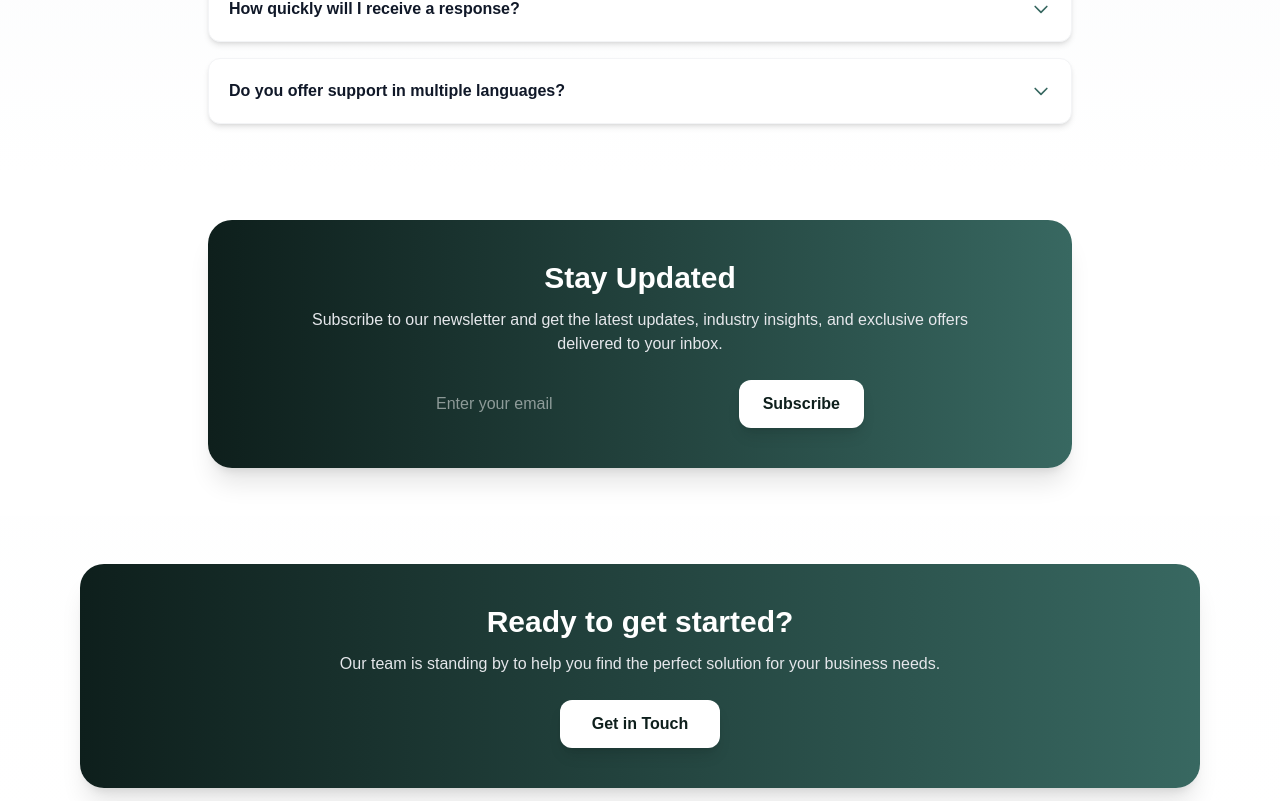
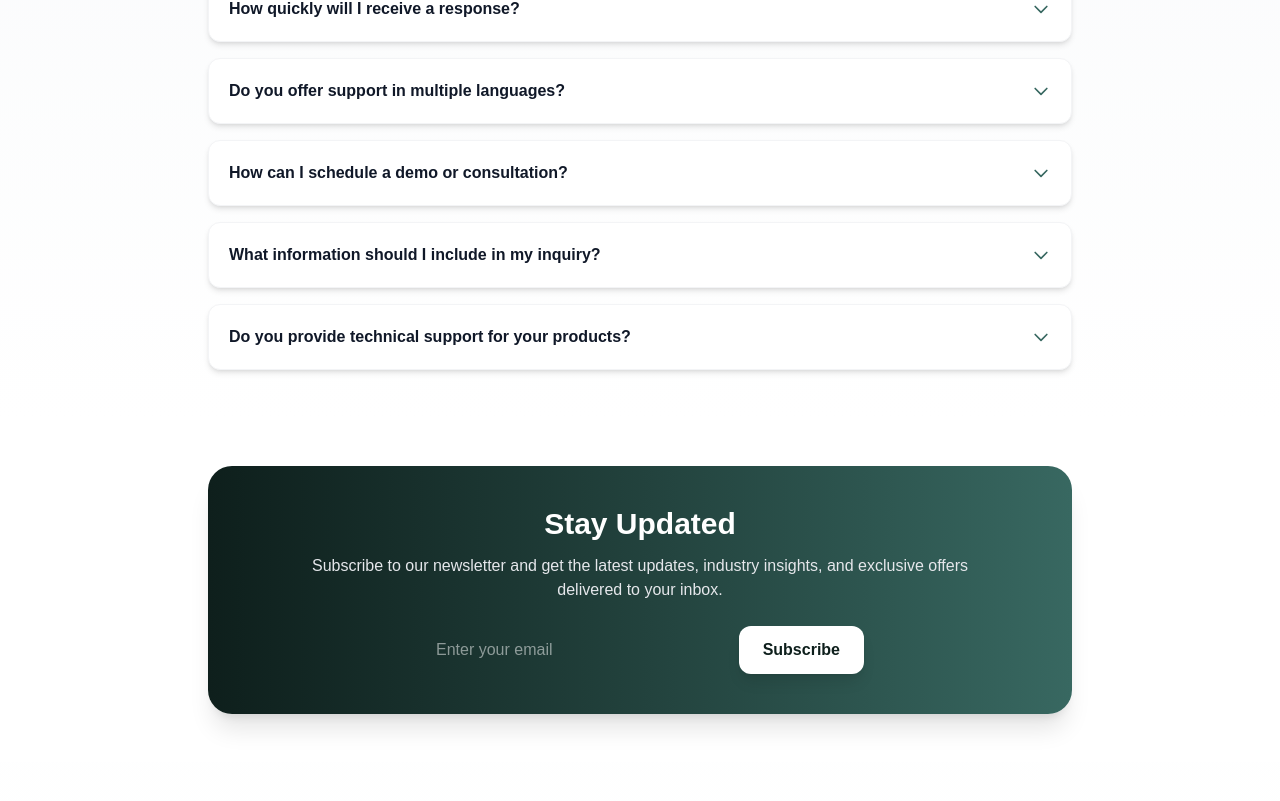
Before and after one commit to md-Gafrujama/the-tech-gafru, a Next.js app: page /About-Us/Contact-us in a window 1280 px wide. Shown: the part 1959-2760 px from the top of the page. Built offline with nearby package versions, Linux system fonts and the light colour scheme.

Commit message:
FAQ added on contact us page

```diff
--- a/src/app/About-Us/Contact-us/page.jsx
+++ b/src/app/About-Us/Contact-us/page.jsx
@@ -76,6 +76,18 @@ const faqs = [
   {
     question: "Do you offer support in multiple languages?",
     answer: "Yes, we provide support in English, Hindi, and several other regional languages."
+  },
+  {
+    question: "How can I schedule a demo or consultation?",
+    answer: "You can schedule a demo by contacting our sales team through the 'Contact sales' option above or by calling our office directly. We'll arrange a convenient time for your consultation."
+  },
+  {
+    question: "What information should I include in my inquiry?",
+    answer: "Please provide your name, company details, contact information, and a brief description of your needs. The more details you share, the better we can assist you."
+  },
+  {
+    question: "Do you provide technical support for your products?",
+    answer: "Yes, we offer comprehensive technical support for all our products and services. Our expert team is ready to help you resolve any technical issues quickly."
   }
 ];
 
```
